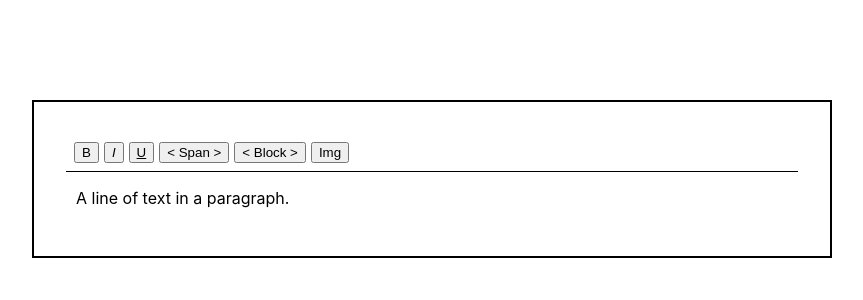
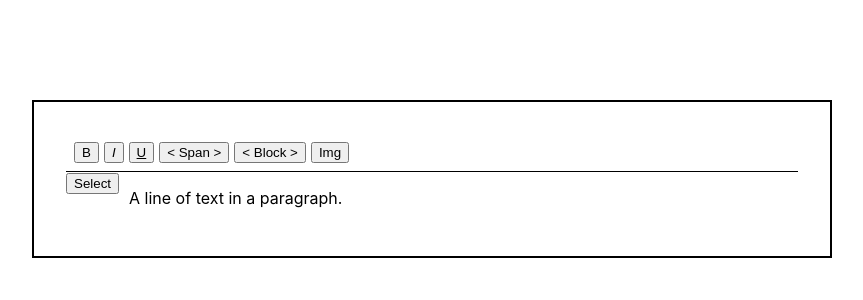
Before and after one commit to zarif-al/slate-editor, a Next.js app: page / in a window 1280 px wide. Shown: the top 300 px of the page, without its empty margins (208-1071 px from the left). Built offline with nearby package versions, Linux system fonts and the light colour scheme.

Commit message:
swap function complete

```diff
--- a/components/slate/index.tsx
+++ b/components/slate/index.tsx
@@ -81,12 +81,18 @@ const SlateEditor = (): JSX.Element => {
 		}
 	}, [editor]);
 
+	//Swap Logic
+	const [selected, setSelected] = useState<Path | null>(null);
+	//
+
 	//Render Element. Elements are different types of content Quote, Code etc.
 	const renderElement = useCallback(
 		(props) => {
-			return <Movable props={props} lastIndex={value.length - 1} />;
+			return (
+				<Movable props={props} selected={selected} setSelected={setSelected} />
+			);
 		},
-		[value]
+		[value, selected]
 	);
 
 	// Define a leaf rendering function. Leaves are formatted text spans. Bolded text, italicised text etc.
--- a/components/slate/movable-container/index.tsx
+++ b/components/slate/movable-container/index.tsx
@@ -7,14 +7,14 @@ import { RenderProps } from "utils/types";
 
 interface MovableType {
 	props: RenderProps;
-	lastIndex: number;
+	selected: Path | null;
+	setSelected: () => void;
 }
 
-const Movable = ({ props, lastIndex }: MovableType) => {
+const Movable = ({ props, selected, setSelected }: MovableType) => {
 	const editor = useSlate();
 	const element = props.element;
 	const path = ReactEditor.findPath(editor, element);
-
 	const moveUp = () => {
 		Transforms.moveNodes(editor, {
 			at: path,
@@ -42,22 +42,29 @@ const Movable = ({ props, lastIndex }: MovableType) => {
 					contentEditable={false}
 					style={{ cursor: "pointer", userSelect: "none" }}
 				>
-					{Path.hasPrevious(path) && (
+					{selected === null && (
 						<button
 							onClick={() => {
-								moveUp();
+								setSelected(path);
 							}}
 						>
-							Up
+							Select
 						</button>
 					)}
-					{path[0] != lastIndex && (
+					{selected !== null && !Path.equals(selected, path) && (
 						<button
 							onClick={() => {
-								moveDown();
+								console.log("Moving from ", selected, " to ", path);
+								Transforms.moveNodes(editor, { at: selected, to: path });
+								if (Path.isAfter(path, selected)) {
+									Transforms.moveNodes(editor, { at: [path[0] - 1], to: selected });
+								} else {
+									Transforms.moveNodes(editor, { at: [path[0] + 1], to: selected });
+								}
+								setSelected(null);
 							}}
 						>
-							Down
+							Swap Here
 						</button>
 					)}
 				</div>
```
